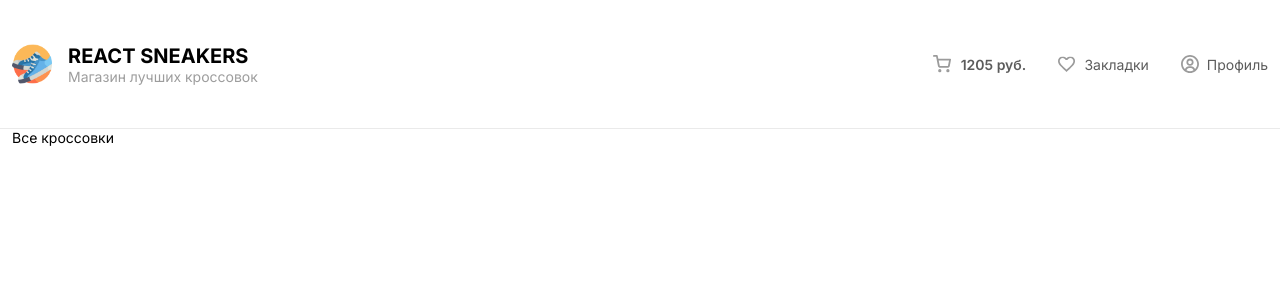
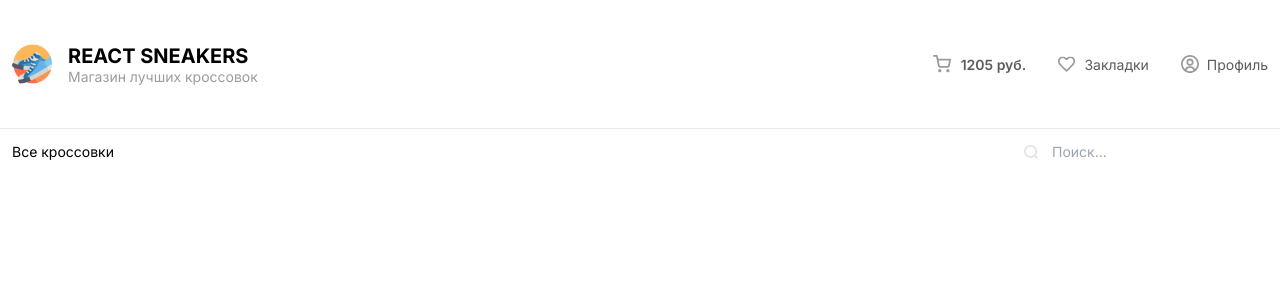
Before and after one commit to Mishka-Web/project-shop-sneakers, a React (Vite) app in the folder client/: page / in a window 1280 px wide. Shown: the top 300 px of the page. Built offline with nearby package versions, Linux system fonts and the light colour scheme.

Commit message:
add component Search in Main.tsx

```diff
--- a/client/src/components/Main.tsx
+++ b/client/src/components/Main.tsx
@@ -1,9 +1,12 @@
+import Search from "./Search";
+
 export default function Main() {
 	return (
 		<main className="flex flex-col">
 			<div className="container">
 				<div className="flex items-center justify-between flex-wrap gap-4">
 					<h2>Все кроссовки</h2>
+					<Search />
 				</div>
 			</div>
 		</main>
```
